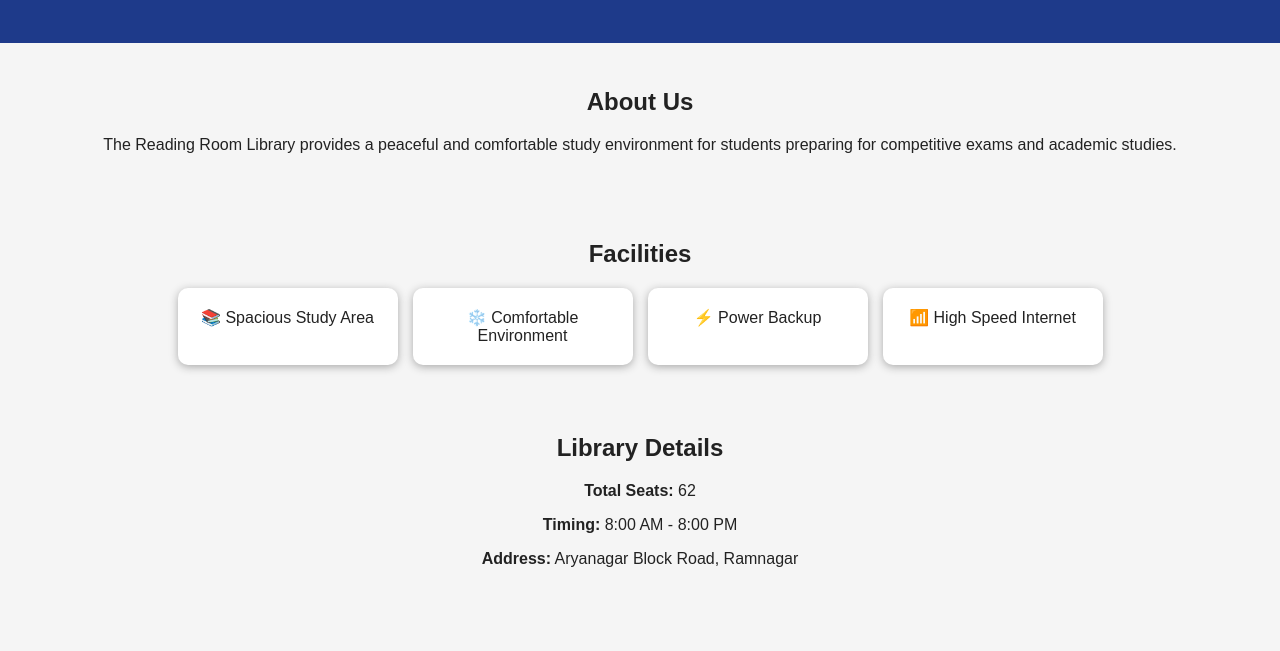
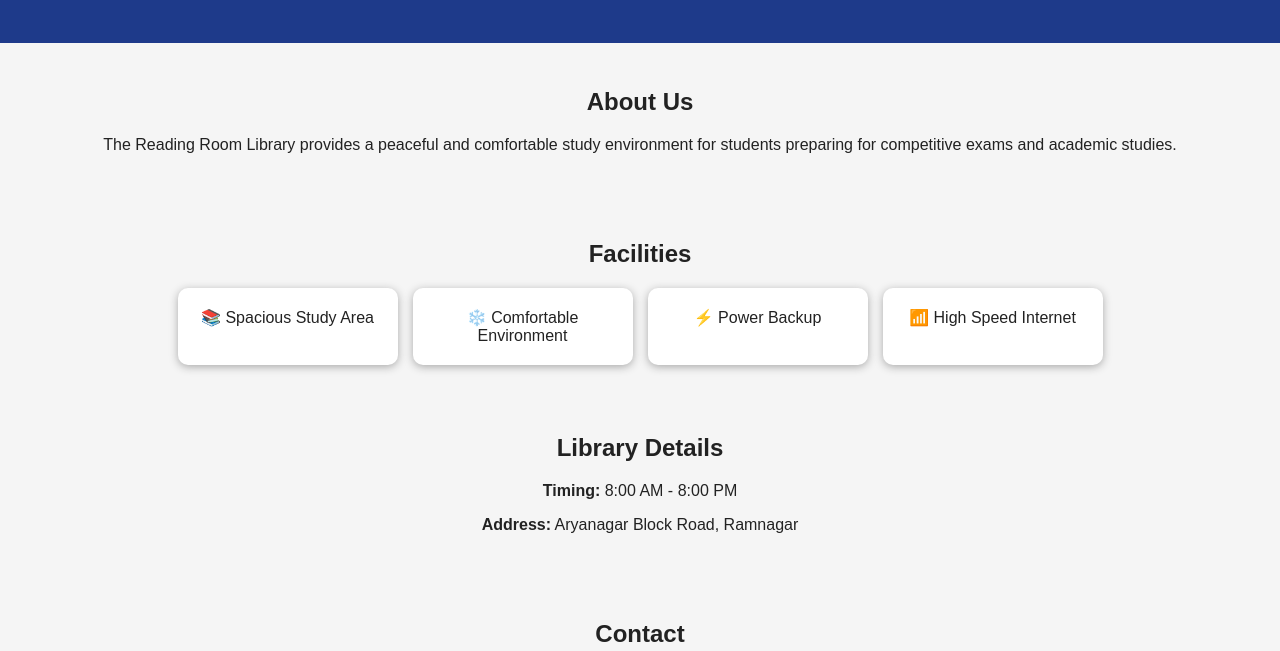
Before and after one commit to aman74bot/trr-library, a plain HTML site: page index.html in a window 1280 px wide. Shown: the part 131-782 px from the top of the page. Drawn offline with Linux system fonts and the light colour scheme.

Commit message:
Update index.html

```diff
--- a/index.html
+++ b/index.html
@@ -34,7 +34,6 @@ for students preparing for competitive exams and academic studies.
 
 <section>
 <h2>Library Details</h2>
-<p><b>Total Seats:</b> 62</p>
 <p><b>Timing:</b> 8:00 AM - 8:00 PM</p>
 <p><b>Address:</b> Aryanagar Block Road, Ramnagar</p>
 </section>
```
